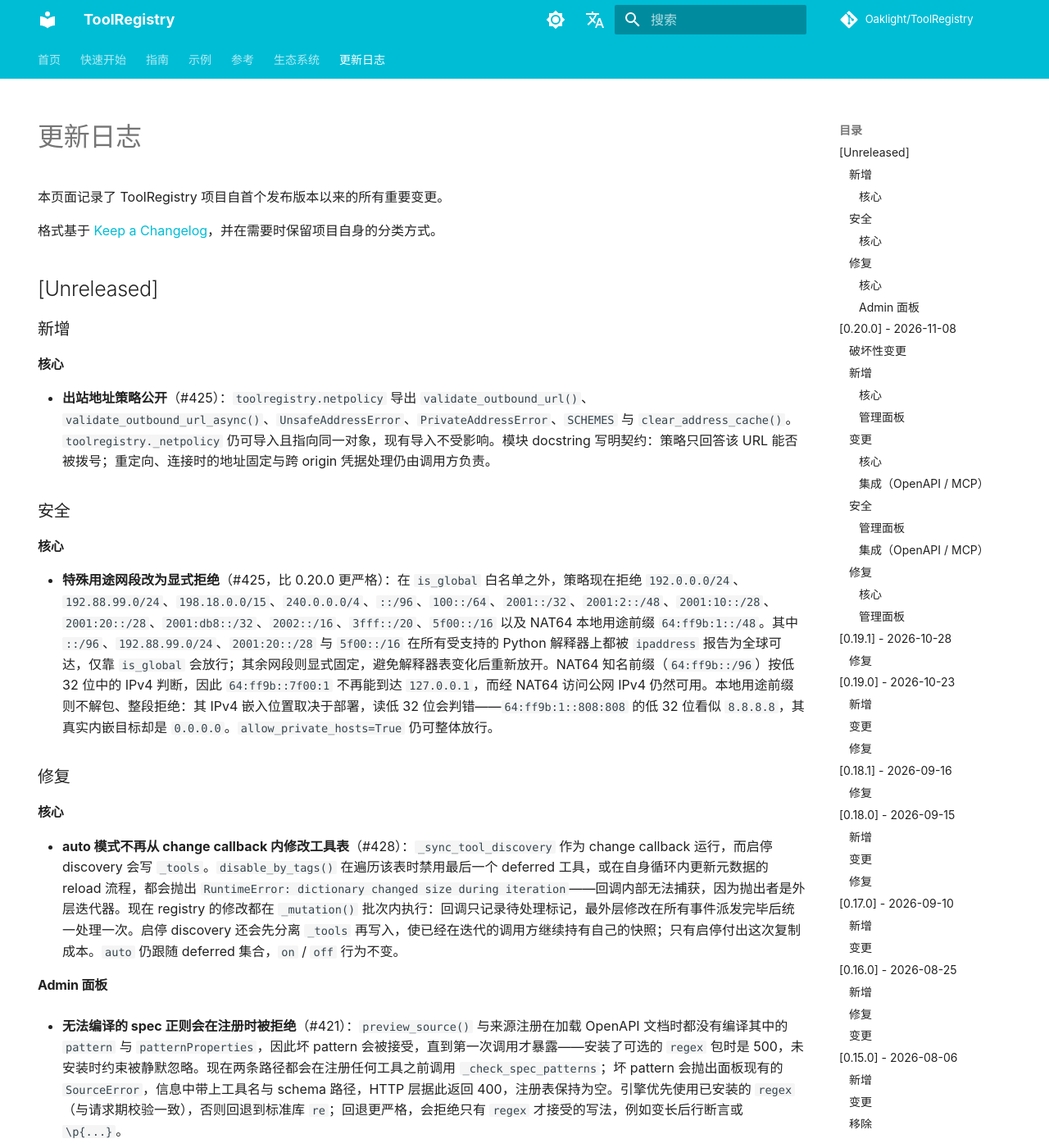
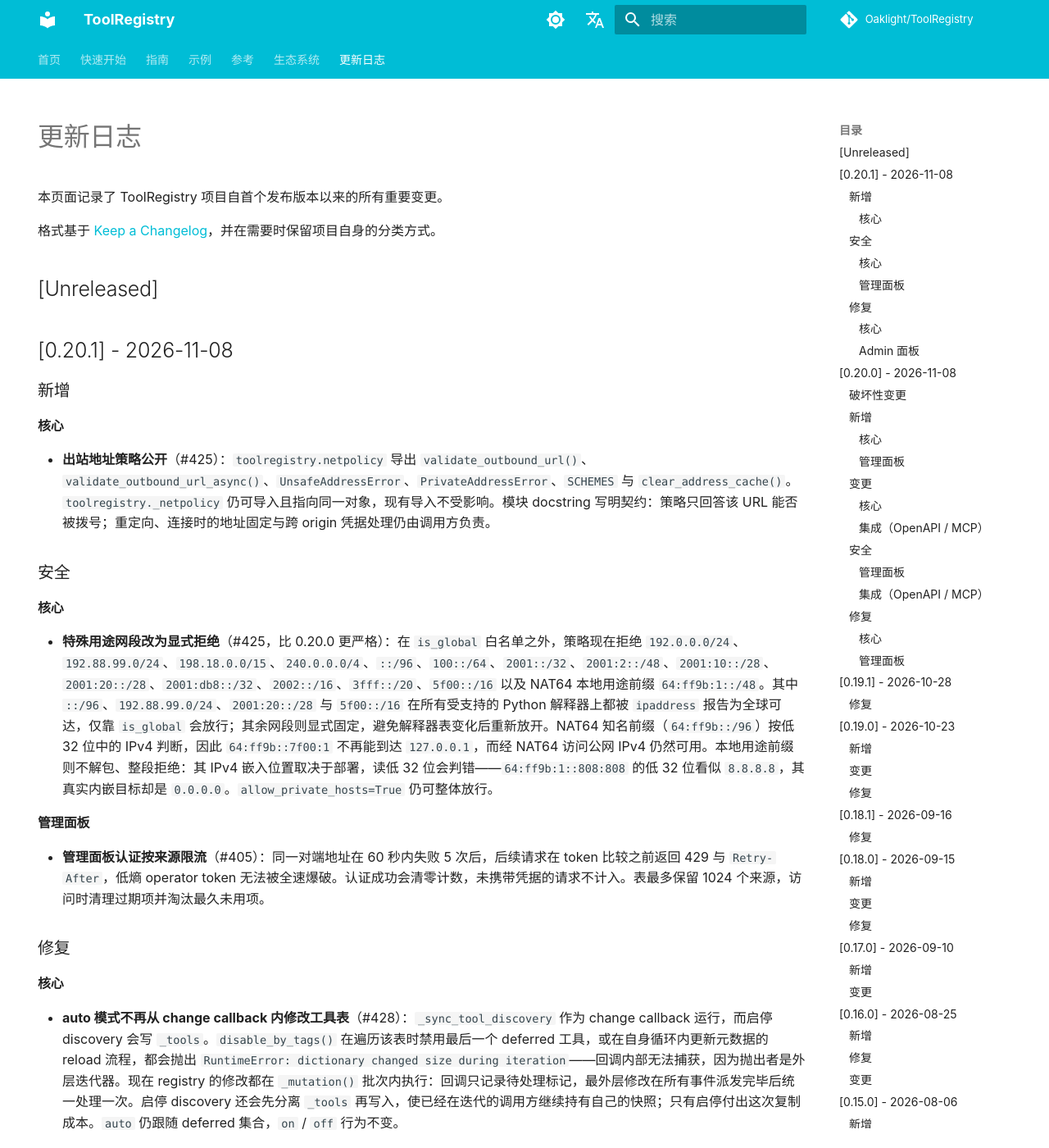
Before and after one commit to Oaklight/ToolRegistry, an MkDocs documentation site: the page built from docs/changelog.md, in a window 1280 px wide and 1400 px high. Shown: the whole window at 82% size. Built offline with MkDocs 1.6.1 and Material for MkDocs 9.7.7, drawn with Linux system fonts in a browser that asks for light colours; some web fonts are replaced; comment, search, counter and statistics services are not loaded.

Commit message:
docs(changelog): 发布 0.20.1 并记录管理面板认证限流（#405）

```diff
--- a/docs/changelog.md
+++ b/docs/changelog.md
@@ -16,6 +16,8 @@
 
 ## [Unreleased]
 
+## [0.20.1] - 2026-11-08
+
 ### 新增
 
 #### 核心
@@ -27,6 +29,10 @@
 #### 核心
 
 - **特殊用途网段改为显式拒绝**（#425，比 0.20.0 更严格）：在 `is_global` 白名单之外，策略现在拒绝 `192.0.0.0/24`、`192.88.99.0/24`、`198.18.0.0/15`、`240.0.0.0/4`、`::/96`、`100::/64`、`2001::/32`、`2001:2::/48`、`2001:10::/28`、`2001:20::/28`、`2001:db8::/32`、`2002::/16`、`3fff::/20`、`5f00::/16` 以及 NAT64 本地用途前缀 `64:ff9b:1::/48`。其中 `::/96`、`192.88.99.0/24`、`2001:20::/28` 与 `5f00::/16` 在所有受支持的 Python 解释器上都被 `ipaddress` 报告为全球可达，仅靠 `is_global` 会放行；其余网段则显式固定，避免解释器表变化后重新放开。NAT64 知名前缀（`64:ff9b::/96`）按低 32 位中的 IPv4 判断，因此 `64:ff9b::7f00:1` 不再能到达 `127.0.0.1`，而经 NAT64 访问公网 IPv4 仍然可用。本地用途前缀则不解包、整段拒绝：其 IPv4 嵌入位置取决于部署，读低 32 位会判错——`64:ff9b:1::808:808` 的低 32 位看似 `8.8.8.8`，其真实内嵌目标却是 `0.0.0.0`。`allow_private_hosts=True` 仍可整体放行。
+
+#### 管理面板
+
+- **管理面板认证按来源限流**（#405）：同一对端地址在 60 秒内失败 5 次后，后续请求在 token 比较之前返回 429 与 `Retry-After`，低熵 operator token 无法被全速爆破。认证成功会清零计数，未携带凭据的请求不计入。表最多保留 1024 个来源，访问时清理过期项并淘汰最久未用项。
 
 ### 修复
 
```
